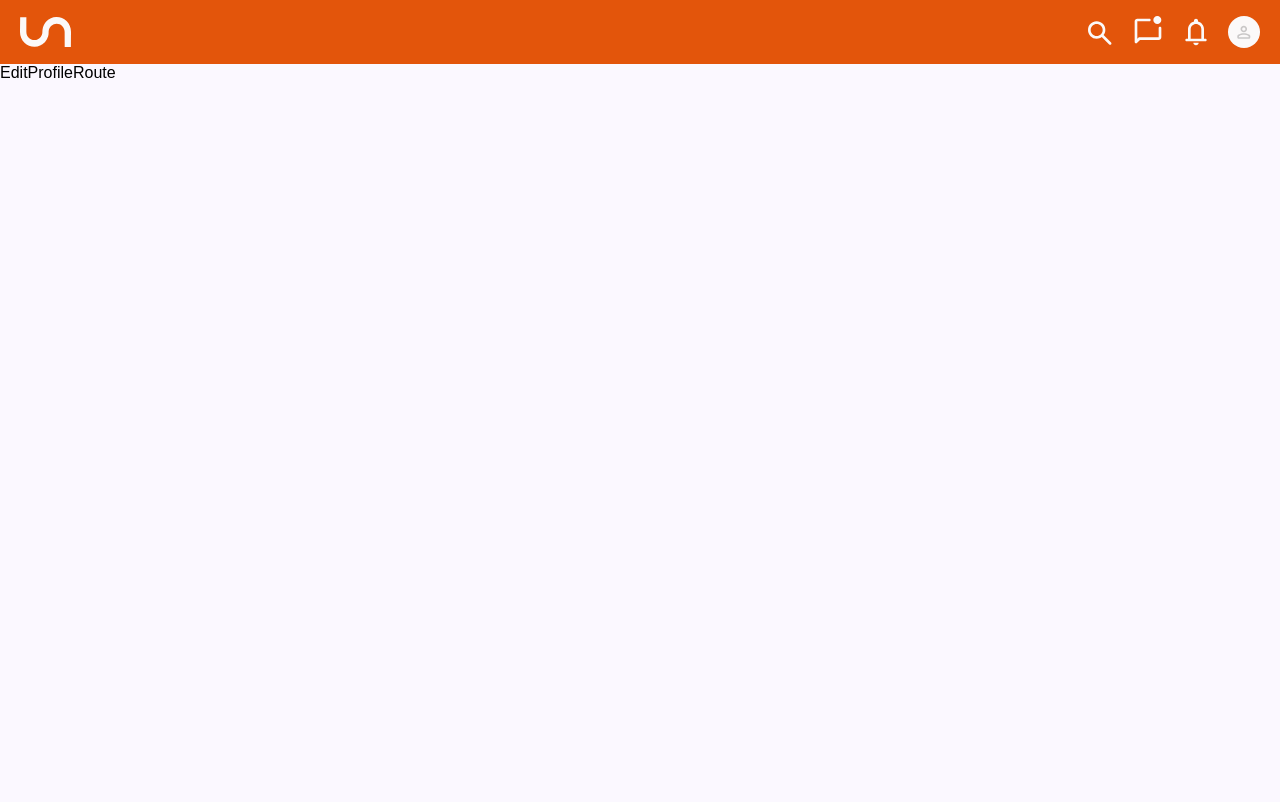
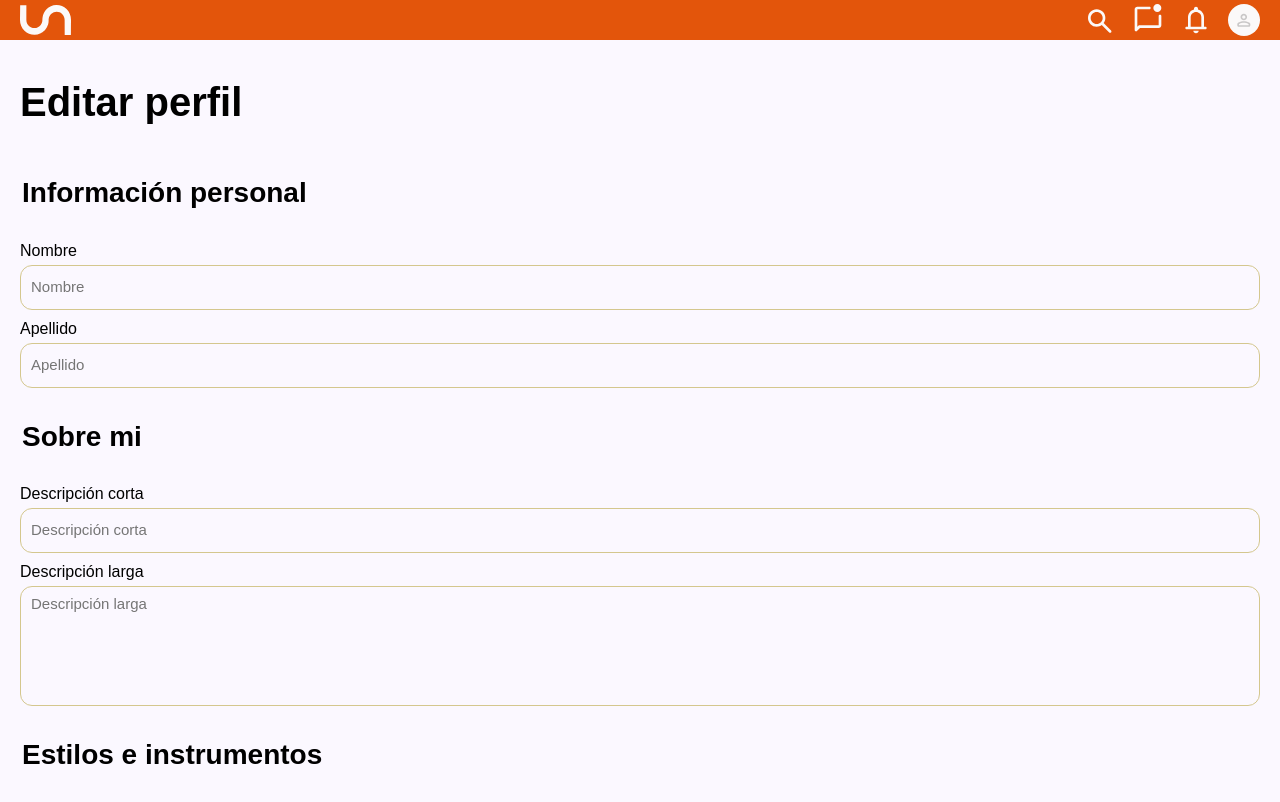
Before and after one commit to 2piradrian/seminario-client, a React (Vite) app: page /profile/edit in a window 1280 px wide. Shown: the top 802 px of the page. Built offline with nearby package versions, Linux system fonts and the light colour scheme; a web font is replaced by a local one.

Commit message:
edit profile form

```diff
--- /dev/null
+++ b/src/ui/components/atoms/textarea-label/style.module.css
@@ -0,0 +1,28 @@
+.container {
+	width: 100%;
+	display: flex;
+	flex-direction: column;
+	align-items: flex-start;
+	justify-content: flex-start;
+}
+
+.container > textarea {
+	height: 120px;
+	width: 100%;
+	outline: none;
+	margin-top: 5px;
+	padding: 8px 10px;
+	border-radius: 12px;
+	border: 1px solid var(--secondary);
+	background-color: var(--background);
+	resize: none;
+}
+
+.container > textarea:focus {
+	border: 2px solid var(--primary);
+}
+
+.container > textarea::placeholder {
+	font-size: 15px;
+	font-weight: 400;
+}
--- /dev/null
+++ b/src/ui/components/atoms/textarea-label/textarea-label.tsx
@@ -0,0 +1,25 @@
+import { useState } from "react";
+import style from "./style.module.css"
+
+type Props = {
+    id: string;
+    label: string;
+    placeholder: string;
+    required: boolean;
+    value?: string | undefined;
+}
+
+export default function TextAreaLabel({label, placeholder, id, required, value}: Props){
+    const [self, setSelf] = useState<string | undefined>(value || "")
+
+    const handleChange = (e: React.ChangeEvent<HTMLTextAreaElement>) => {
+        setSelf(e.target.value);
+    }
+
+    return(
+        <div className={style.container}>
+            <label htmlFor={id}>{label}</label>
+		    <textarea placeholder={placeholder} name={id} id={id} value={self} onChange={handleChange} required={required} />
+        </div>
+    )
+}
--- /dev/null
+++ b/src/ui/components/molecules/edit-profile-form/edit-profile-form.tsx
@@ -0,0 +1,26 @@
+import InputLabel from '../../atoms/input-label/input-label'
+import LargeTitle from '../../atoms/large-title/large-title'
+import MediumTitle from '../../atoms/medium-title/medium-title'
+import TextAreaLabel from '../../atoms/textarea-label/textarea-label'
+import style from './style.module.css'
+
+export default function EditProfileForm() {
+    return (
+        <div className={style.container}>
+            <LargeTitle text="Editar perfil" />
+            <div className={style.content}>
+                <MediumTitle text="Información personal" />
+                <div className={style.section}>
+                    <InputLabel id="name" placeholder="Nombre" required type="text" label="Nombre" />
+                    <InputLabel id="surname" placeholder="Apellido" required type="text" label="Apellido" />
+                </div>
+                <MediumTitle text="Sobre mi" />
+                <div className={style.section}>
+                    <InputLabel id="shortDescription" placeholder="Descripción corta" required type="text" label="Descripción corta" />
+                    <TextAreaLabel id="longDescription" placeholder="Descripción larga" required label="Descripción larga" />
+                </div>
+                <MediumTitle text="Estilos e instrumentos" />
+            </div>
+        </div>
+    )
+}
--- /dev/null
+++ b/src/ui/components/molecules/edit-profile-form/style.module.css
@@ -0,0 +1,23 @@
+.container {
+    width: 100%;
+    display: flex;
+    flex-direction: column;
+    justify-content: flex-start;
+    align-items: flex-start;
+    padding: 40px 20px;
+}
+
+.content {
+    width: 100%;
+    margin: 40px 0px;
+    display: flex;
+    flex-direction: column;
+    gap: 20px;
+}
+
+.section {
+    width: 100%;
+    display: flex;
+    flex-direction: column;
+    gap: 10px;
+}
--- a/src/ui/routes/edit-profile/edit-profile.tsx
+++ b/src/ui/routes/edit-profile/edit-profile.tsx
@@ -1,12 +1,15 @@
+import EditProfileForm from "../../components/molecules/edit-profile-form/edit-profile-form";
 import Layout from "../../layout/layout";
 import { ViewModel } from "./viewmodel";
 
 export default function EditProfileRoute() {
-    const {} = ViewModel();
+    const {  } = ViewModel();
 
     return (
         <Layout withHeader={true}>
-            <div>EditProfileRoute</div>
+            <EditProfileForm
+            />
         </Layout>
     )
+
 }
--- a/src/ui/styles/global.css
+++ b/src/ui/styles/global.css
@@ -8,6 +8,7 @@
 	padding: 0;
 	box-sizing: border-box;
 	user-select: none;
+	font-family: inherit;
 }
 
 ::-webkit-scrollbar {
```
